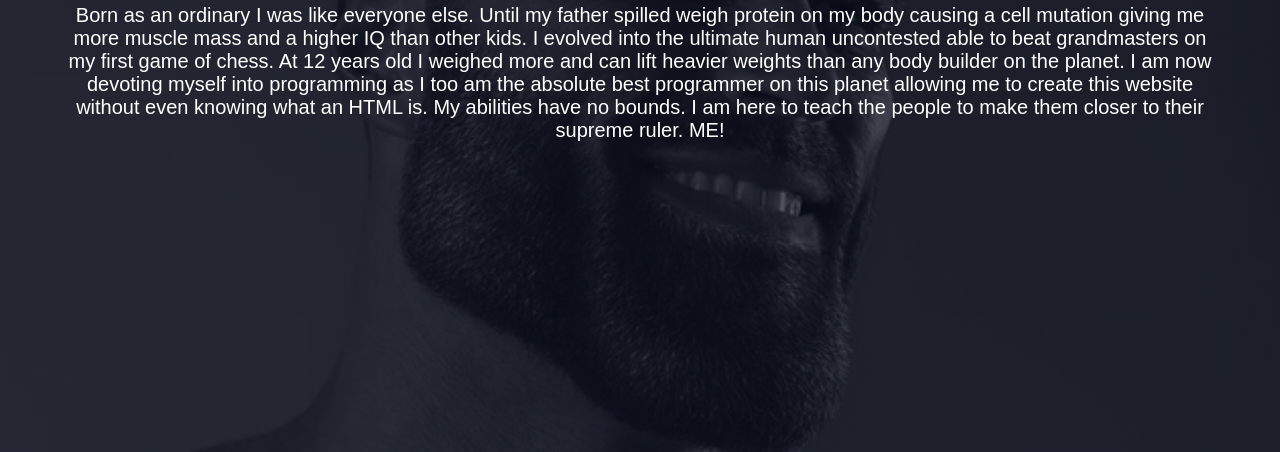
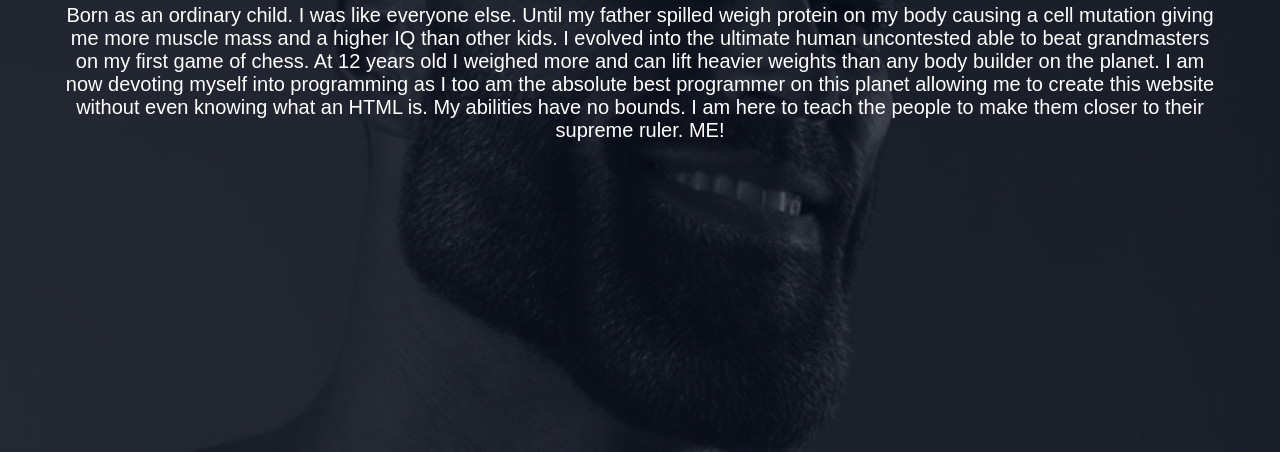
Before and after one commit to Mave96024/GigaOmegaCoderChadEpicPro.github.io, a plain HTML site: page Findex.html in a window 1280 px wide. Shown: the part 348-800 px from the top of the page. Drawn offline with Linux system fonts and the light colour scheme; a web font is replaced by a local one.

Commit message:
Update Findex.html

```diff
--- a/Findex.html
+++ b/Findex.html
@@ -31,7 +31,7 @@
 
             <div class="text-box">
                 <h1>About The Omega Giga Chad</h1>
-                <p>Born as an ordinary I was like everyone else. Until my father spilled weigh protein on my body causing a cell mutation giving me more muscle mass and a higher IQ than other kids.
+                <p>Born as an ordinary child. I was like everyone else. Until my father spilled weigh protein on my body causing a cell mutation giving me more muscle mass and a higher IQ than other kids.
                     I evolved into the ultimate human uncontested able to beat grandmasters on my first game of chess. At 12 years old I weighed more and can lift heavier weights than any body builder
                     on the planet. I am now devoting myself into programming as I too am the absolute best programmer on this planet allowing me to create this website without even knowing what an HTML is.
                     My abilities have no bounds. I am here to teach the people to make them closer to their supreme ruler. ME!
```
